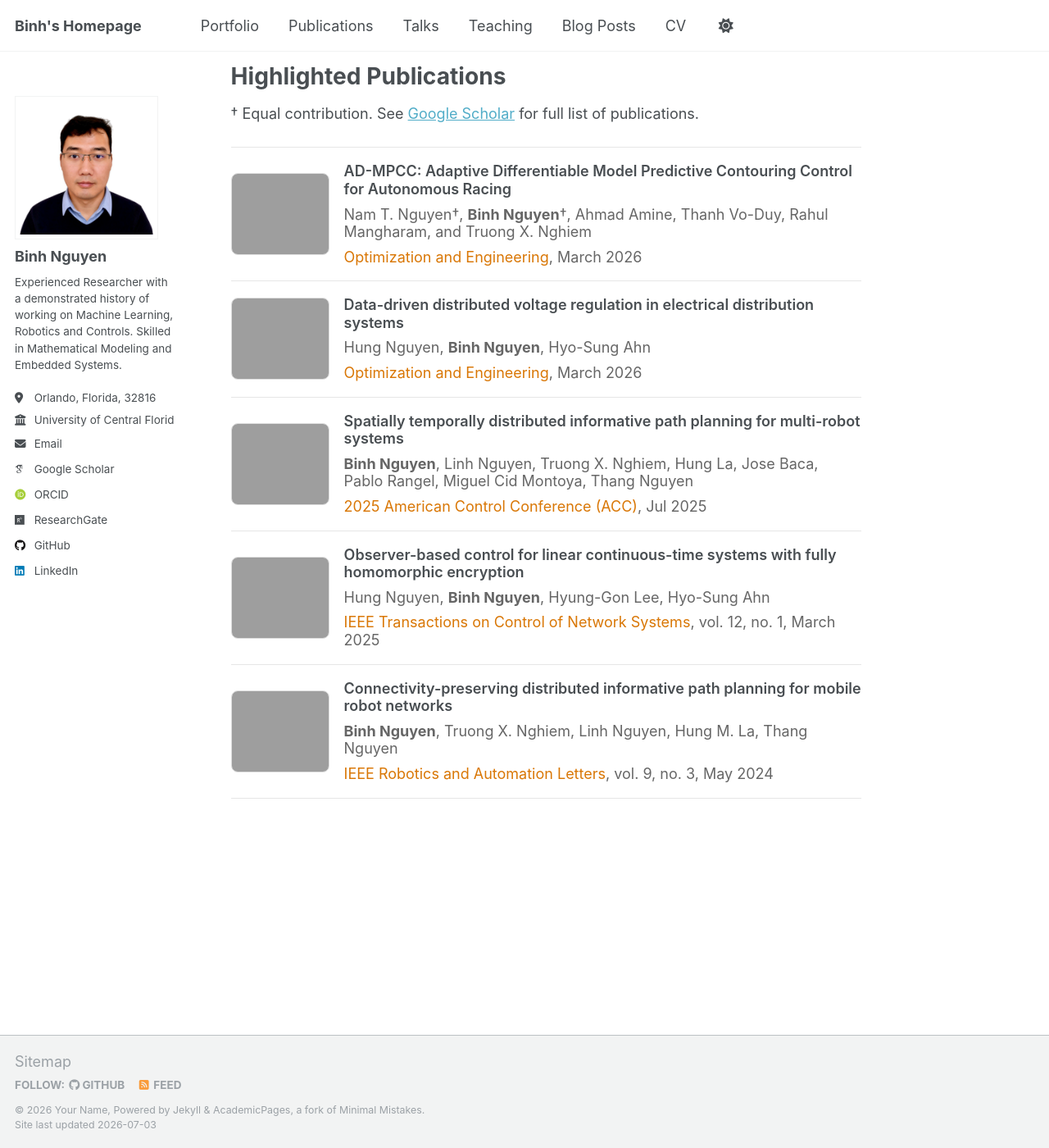
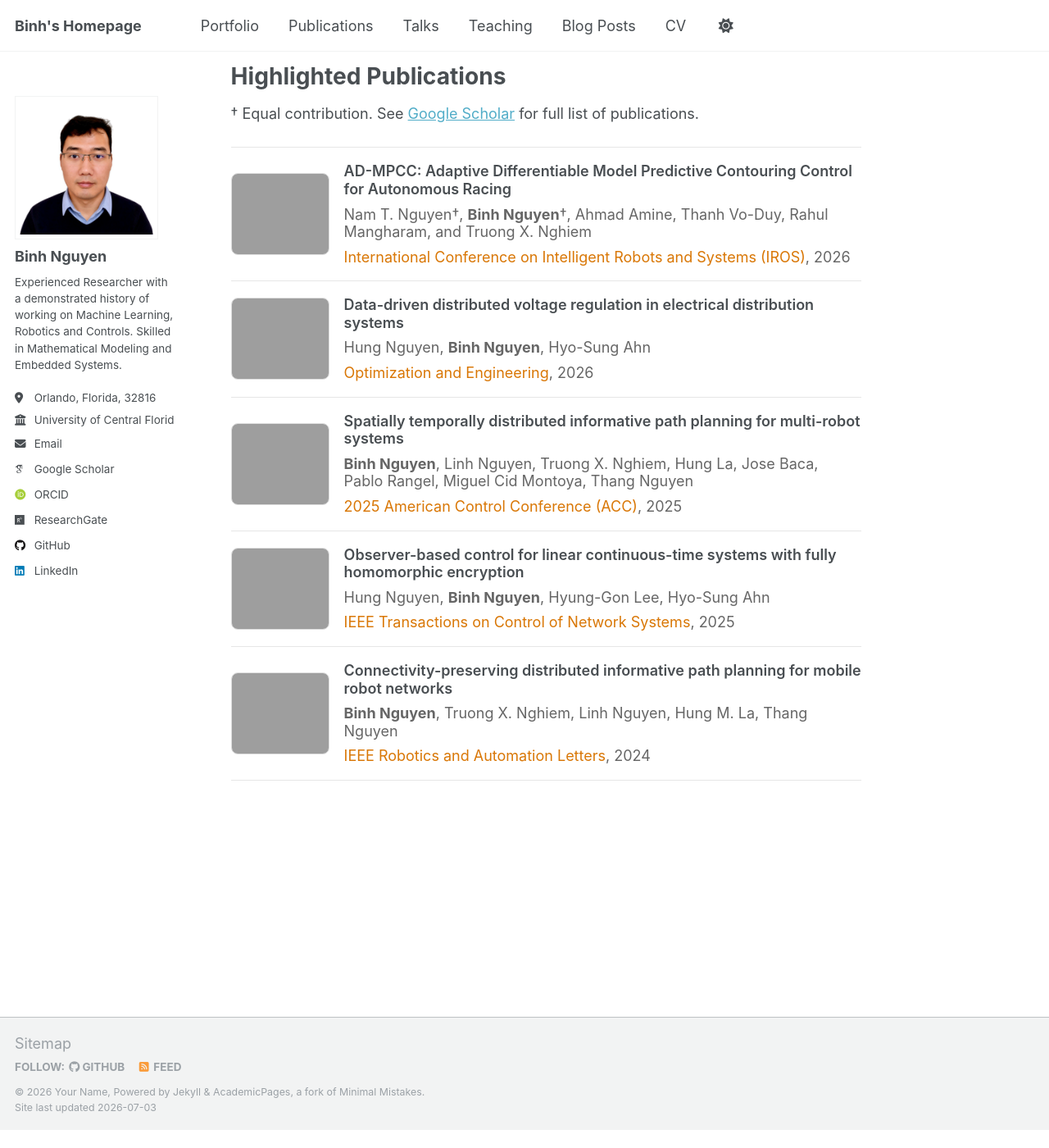
Before and after one commit to EasternBoy/EasternBoy.github.io, a Jekyll site: the page built from _pages/about.md, in a window 1280 px wide and 1400 px high, scrolled down 1398 px, cut to the strip 0-1400 px from the top of the window. Shown: the whole strip at 82% size. Built offline with Jekyll 4.4.1, drawn with Linux system fonts in a browser that asks for light colours; some web fonts are replaced; after the commit the page ends 2776 px from its top, so only the background shows below that; grey boxes are pictures that could not be loaded.

Commit message:
Edit orders

```diff
--- a/_pages/about.md
+++ b/_pages/about.md
@@ -185,7 +185,7 @@ I am a Postdoctoral Researcher at the University of Central Florida in Orlando.
     <div>
       <p class="publication-title">AD-MPCC: Adaptive Differentiable Model Predictive Contouring Control for Autonomous Racing</p>
       <p class="publication-meta">Nam T. Nguyen†, <b>Binh Nguyen</b>†, Ahmad Amine, Thanh Vo-Duy, Rahul Mangharam, and Truong X. Nghiem</p>
-      <p class="publication-meta"><span class="publication-venue">Optimization and Engineering</span>,  March 2026</p>
+      <p class="publication-meta"><span class="publication-venue">International Conference on Intelligent Robots and Systems (IROS)</span>, 2026</p>
     </div>
   </div>
   <div class="publication-row">
@@ -195,7 +195,7 @@ I am a Postdoctoral Researcher at the University of Central Florida in Orlando.
     <div>
       <p class="publication-title">Data-driven distributed voltage regulation in electrical distribution systems</p>
       <p class="publication-meta">Hung Nguyen, <b>Binh Nguyen</b>, Hyo-Sung Ahn</p>
-      <p class="publication-meta"><span class="publication-venue">Optimization and Engineering</span>,  March 2026</p>
+      <p class="publication-meta"><span class="publication-venue">Optimization and Engineering</span>,  2026</p>
     </div>
   </div>
   <div class="publication-row">
@@ -205,7 +205,7 @@ I am a Postdoctoral Researcher at the University of Central Florida in Orlando.
     <div>
       <p class="publication-title">Spatially temporally distributed informative path planning for multi-robot systems</p>
       <p class="publication-meta"><b>Binh Nguyen</b>, Linh Nguyen, Truong X. Nghiem, Hung La, Jose Baca, Pablo Rangel, Miguel Cid Montoya, Thang Nguyen</p>
-      <p class="publication-meta"><span class="publication-venue">2025 American Control Conference (ACC)</span>, Jul 2025</p>
+      <p class="publication-meta"><span class="publication-venue">2025 American Control Conference (ACC)</span>, 2025</p>
     </div>
   </div>
   <div class="publication-row">
@@ -215,7 +215,7 @@ I am a Postdoctoral Researcher at the University of Central Florida in Orlando.
     <div>
       <p class="publication-title">Observer-based control for linear continuous-time systems with fully homomorphic encryption</p>
       <p class="publication-meta">Hung Nguyen, <b>Binh Nguyen</b>, Hyung-Gon Lee, Hyo-Sung Ahn</p>
-      <p class="publication-meta"><span class="publication-venue">IEEE Transactions on Control of Network Systems</span>, vol. 12, no. 1, March 2025</p>
+      <p class="publication-meta"><span class="publication-venue">IEEE Transactions on Control of Network Systems</span>, 2025</p>
     </div>
   </div>
   <div class="publication-row">
@@ -225,7 +225,7 @@ I am a Postdoctoral Researcher at the University of Central Florida in Orlando.
     <div>
       <p class="publication-title">Connectivity-preserving distributed informative path planning for mobile robot networks</p>
       <p class="publication-meta"><b>Binh Nguyen</b>,  Truong X. Nghiem, Linh Nguyen, Hung M. La, Thang Nguyen</p>
-      <p class="publication-meta"><span class="publication-venue">IEEE Robotics and Automation Letters</span>, vol. 9, no. 3, May 2024</p>
+      <p class="publication-meta"><span class="publication-venue">IEEE Robotics and Automation Letters</span>, 2024</p>
     </div>
   </div>
 </div>
```
Also changed, not shown: _portfolio/portfolio-0_AD-MPCC.md (renamed from _portfolio/portfolio-3_AD-MPCC.md, +3 -3 lines), _portfolio/portfolio-2_UAV.md (renamed from _portfolio/portfolio-2.md, +1 -1 lines), _publications/2022_IROS_Opt-Time-Plan.md (+1 -1 lines), _portfolio/portfolio-1_IPP.md (renamed from _portfolio/portfolio-0.md), _portfolio/portfolio-3_MAS.md (renamed from _portfolio/portfolio-1.md).
